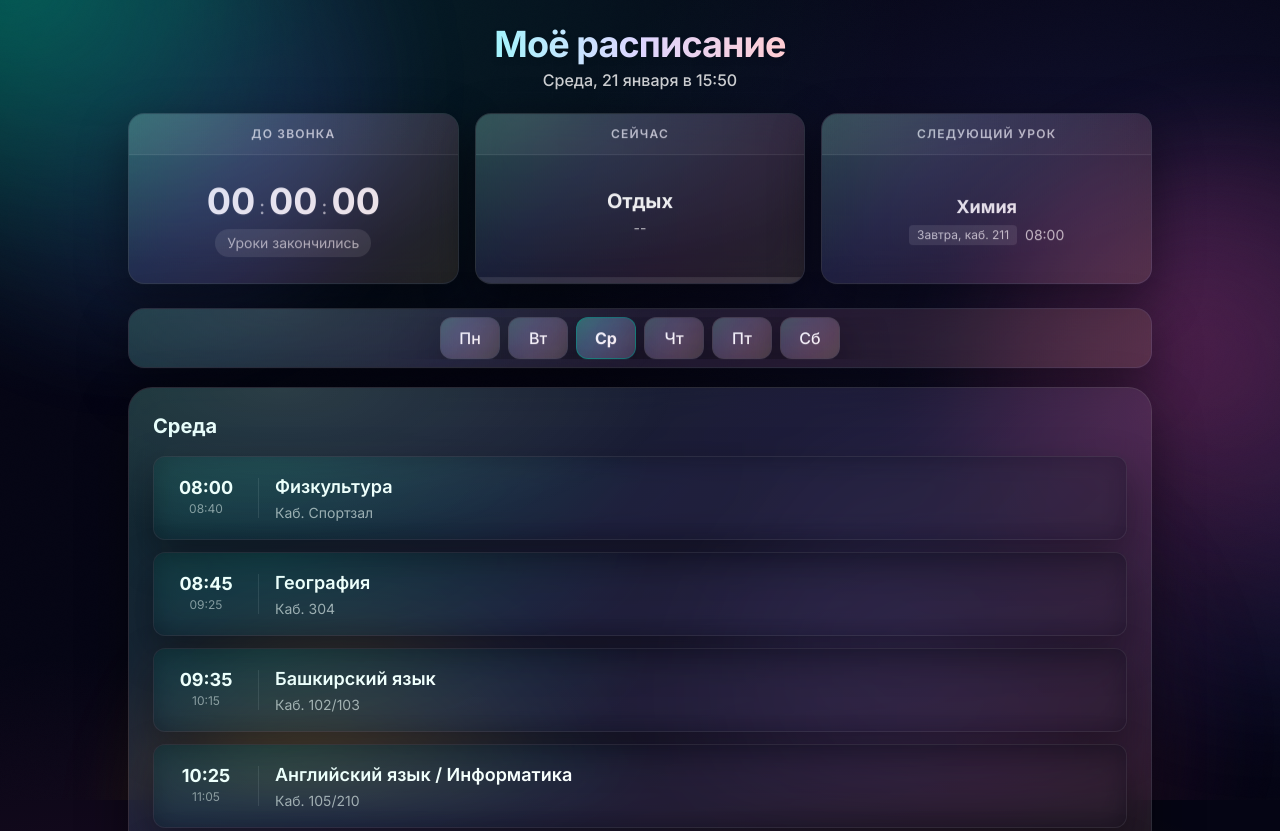
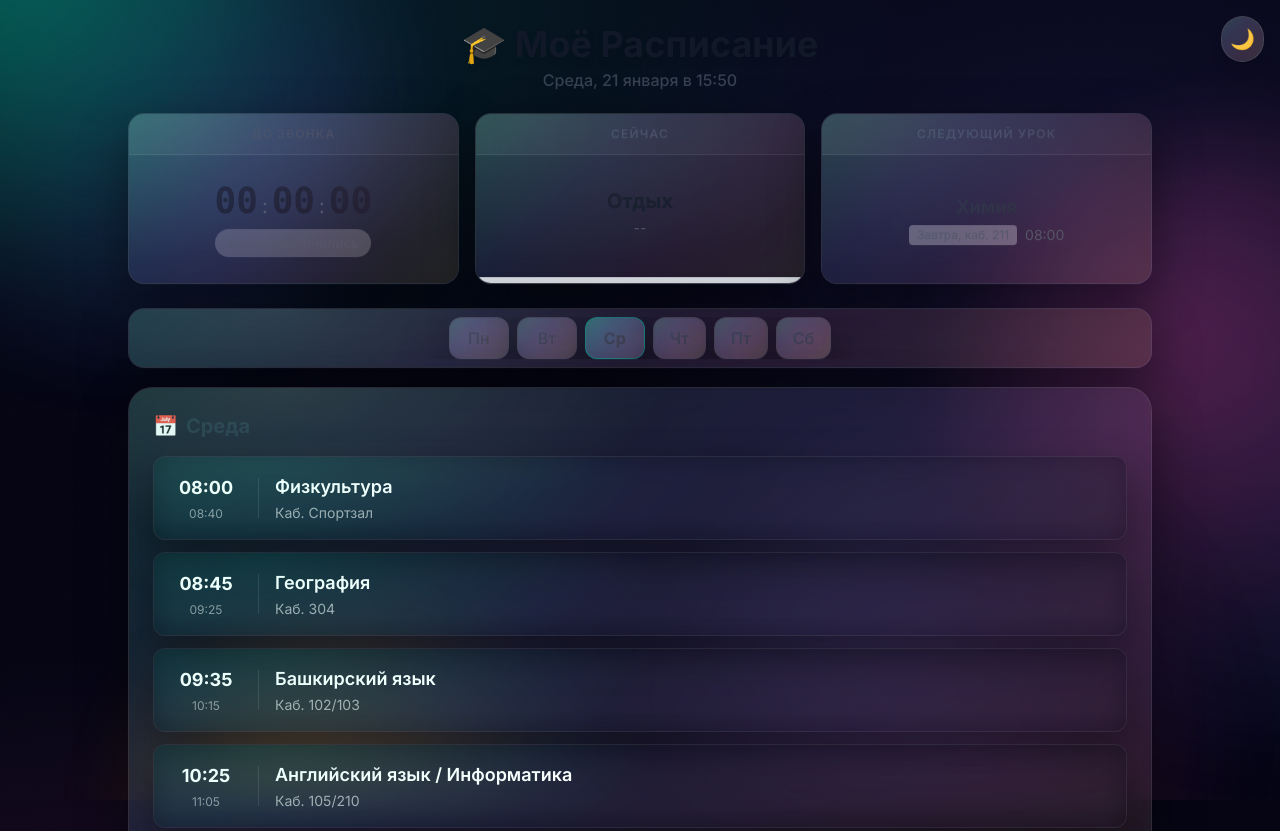
Before and after one commit to wemes1/raspisanie, a plain HTML site: page index.html in a window 1280 px wide. Shown: the top 831 px of the page. Drawn offline with nearby package versions, Linux system fonts and the light colour scheme.

Commit message:
Update index.html

```diff
--- a/index.html
+++ b/index.html
@@ -4,11 +4,11 @@
     <meta charset="UTF-8">
     <meta name="viewport" content="width=device-width, initial-scale=1.0">
     <title>Расписание уроков</title>
-    <script src="https://cdn.jsdelivr.net/npm/@tailwindcss/browser@4"></script>
+    <script src="https://cdn.tailwindcss.com/3.4.1"></script>
     <link href="https://fonts.googleapis.com/css2?family=Inter:wght@300;400;500;600;700&display=swap" rel="stylesheet">
     <link rel="stylesheet" href="style.css">
 </head>
-<body class="p-4 md:p-6 text-white min-h-screen flex flex-col">
+<body class="p-4 md:p-6 text-gray-900 dark:text-white min-h-screen flex flex-col">
     <!-- Floating Background Shapes -->
     <div class="floating-shapes">
         <div class="shape"></div>
@@ -17,13 +17,16 @@
         <div class="shape"></div>
     </div>
 
+    <!-- Theme Toggle Button -->
+    <button id="themeToggle" class="fixed top-4 right-4 z-50 p-2 rounded-full glass backdrop-blur-md border border-white/20 shadow-lg hover:scale-110 transition-transform">
+        <span id="themeIcon" class="text-xl">🌙</span>
+    </button>
+
     <div class="max-w-5xl mx-auto w-full flex-1 flex flex-col">
         <!-- Header -->
         <header class="text-center mb-6">
-            <h1 class="text-3xl md:text-4xl font-extrabold mb-1 tracking-tight drop-shadow-md">
-                <span class="bg-gradient-to-r from-cyan-200 via-violet-200 to-rose-200 bg-clip-text text-transparent">Моё расписание</span>
-            </h1>
-            <p id="currentDateTime" class="text-white/80 text-sm md:text-base font-medium"></p>
+            <h1 class="text-3xl md:text-4xl font-bold mb-1 drop-shadow-md">🎓 Моё Расписание</h1>
+            <p id="currentDateTime" class="text-gray-700 dark:text-white/80 text-sm md:text-base font-medium"></p>
         </header>
 
         <!-- Top Dashboard (Upper Plaques) -->
@@ -32,46 +35,46 @@
             <!-- Card 1: Countdown Timer -->
             <div class="glass rounded-2xl overflow-hidden relative">
                 <div class="glass-card-header p-3 text-center">
-                    <h3 class="text-xs uppercase tracking-widest font-semibold text-white/70">До звонка</h3>
+                    <h3 class="text-xs uppercase tracking-widest font-semibold text-gray-700 dark:text-white/70">До звонка</h3>
                 </div>
                 <div class="p-4 flex flex-col items-center justify-center h-32">
                     <div class="flex items-baseline gap-1">
                         <span id="timerHours" class="text-4xl font-bold font-mono">00</span>
-                        <span class="text-xl text-white/60">:</span>
+                        <span class="text-xl text-gray-600 dark:text-white/60">:</span>
                         <span id="timerMinutes" class="text-4xl font-bold font-mono">00</span>
-                        <span class="text-xl text-white/60">:</span>
+                        <span class="text-xl text-gray-600 dark:text-white/60">:</span>
                         <span id="timerSeconds" class="text-4xl font-bold font-mono">00</span>
                     </div>
-                    <div id="timerState" class="text-sm text-white/60 mt-2 bg-white/10 px-3 py-1 rounded-full">Загрузка...</div>
+                    <div id="timerState" class="text-sm text-gray-600 dark:text-white/60 mt-2 bg-white/20 dark:bg-white/10 px-3 py-1 rounded-full">Загрузка...</div>
                 </div>
             </div>
 
             <!-- Card 2: Current Status -->
             <div class="glass rounded-2xl overflow-hidden">
                 <div class="glass-card-header p-3 text-center">
-                    <h3 class="text-xs uppercase tracking-widest font-semibold text-white/70">Сейчас</h3>
+                    <h3 class="text-xs uppercase tracking-widest font-semibold text-gray-700 dark:text-white/70">Сейчас</h3>
                 </div>
                 <div class="p-4 flex flex-col items-center justify-center h-32 relative">
                     <div id="currentLessonName" class="text-xl font-bold text-center leading-tight mb-1 line-clamp-2">--</div>
-                    <div id="currentLessonRoom" class="text-sm text-white/70 mb-3">--</div>
+                    <div id="currentLessonRoom" class="text-sm text-gray-600 dark:text-white/70 mb-3">--</div>
 
                     <!-- Progress Bar -->
-                    <div class="w-full absolute bottom-0 left-0 h-1.5 bg-white/10">
+                    <div class="w-full absolute bottom-0 left-0 h-1.5 bg-gray-300 dark:bg-white/10">
                         <div id="progressBar" class="progress-bar h-full transition-all duration-1000" style="width: 0%"></div>
                     </div>
-                    <div class="absolute bottom-2 right-2 text-xs text-white/50" id="progressPercent">0%</div>
+                    <div class="absolute bottom-2 right-2 text-xs text-gray-500 dark:text-white/50" id="progressPercent">0%</div>
                 </div>
             </div>
 
             <!-- Card 3: Next Lesson -->
             <div class="glass rounded-2xl overflow-hidden">
                 <div class="glass-card-header p-3 text-center">
-                    <h3 class="text-xs uppercase tracking-widest font-semibold text-white/70">Следующий урок</h3>
+                    <h3 class="text-xs uppercase tracking-widest font-semibold text-gray-700 dark:text-white/70">Следующий урок</h3>
                 </div>
                 <div class="p-4 flex flex-col items-center justify-center h-32">
-                    <div id="nextLessonName" class="text-lg font-bold text-center text-white/90 mb-1">--</div>
-                    <div class="flex items-center gap-2 text-sm text-white/70">
-                        <span id="nextLessonRoom" class="bg-white/10 px-2 py-0.5 rounded text-xs">--</span>
+                    <div id="nextLessonName" class="text-lg font-bold text-center text-gray-800 dark:text-white/90 mb-1">--</div>
+                    <div class="flex items-center gap-2 text-sm text-gray-600 dark:text-white/70">
+                        <span id="nextLessonRoom" class="bg-white/30 dark:bg-white/10 px-2 py-0.5 rounded text-xs">--</span>
                         <span id="nextLessonTime">--:--</span>
                     </div>
                 </div>
@@ -81,18 +84,19 @@
         <!-- Day Selector -->
         <div class="glass rounded-2xl p-2 mb-4">
             <div class="flex overflow-x-auto gap-2 pb-1 md:pb-0 md:justify-center px-1 hide-scrollbar">
-                <button class="day-btn glass rounded-xl px-4 py-2 text-white font-medium whitespace-nowrap min-w-[60px]" data-day="0">Пн</button>
-                <button class="day-btn glass rounded-xl px-4 py-2 text-white font-medium whitespace-nowrap min-w-[60px]" data-day="1">Вт</button>
-                <button class="day-btn glass rounded-xl px-4 py-2 text-white font-medium whitespace-nowrap min-w-[60px]" data-day="2">Ср</button>
-                <button class="day-btn glass rounded-xl px-4 py-2 text-white font-medium whitespace-nowrap min-w-[60px]" data-day="3">Чт</button>
-                <button class="day-btn glass rounded-xl px-4 py-2 text-white font-medium whitespace-nowrap min-w-[60px]" data-day="4">Пт</button>
-                <button class="day-btn glass rounded-xl px-4 py-2 text-white font-medium whitespace-nowrap min-w-[60px]" data-day="5">Сб</button>
+                <button class="day-btn glass rounded-xl px-4 py-2 text-gray-800 dark:text-white font-medium whitespace-nowrap min-w-[60px]" data-day="0">Пн</button>
+                <button class="day-btn glass rounded-xl px-4 py-2 text-gray-800 dark:text-white font-medium whitespace-nowrap min-w-[60px]" data-day="1">Вт</button>
+                <button class="day-btn glass rounded-xl px-4 py-2 text-gray-800 dark:text-white font-medium whitespace-nowrap min-w-[60px]" data-day="2">Ср</button>
+                <button class="day-btn glass rounded-xl px-4 py-2 text-gray-800 dark:text-white font-medium whitespace-nowrap min-w="60px"" data-day="3">Чт</button>
+                <button class="day-btn glass rounded-xl px-4 py-2 text-gray-800 dark:text-white font-medium whitespace-nowrap min-w="60px"" data-day="4">Пт</button>
+                <button class="day-btn glass rounded-xl px-4 py-2 text-gray-800 dark:text-white font-medium whitespace-nowrap min-w="60px"" data-day="5">Сб</button>
             </div>
         </div>
 
         <!-- Schedule List -->
         <div class="glass rounded-3xl p-4 md:p-6 flex-1">
-            <h2 class="text-xl font-bold text-white mb-4 flex items-center gap-2">
+            <h2 class="text-xl font-bold text-gray-800 dark:text-white mb-4 flex items-center gap-2">
+                <span id="scheduleIcon">📅</span>
                 <span id="scheduleTitle">Понедельник</span>
             </h2>
             <div id="scheduleList" class="space-y-3 pb-4">
```
